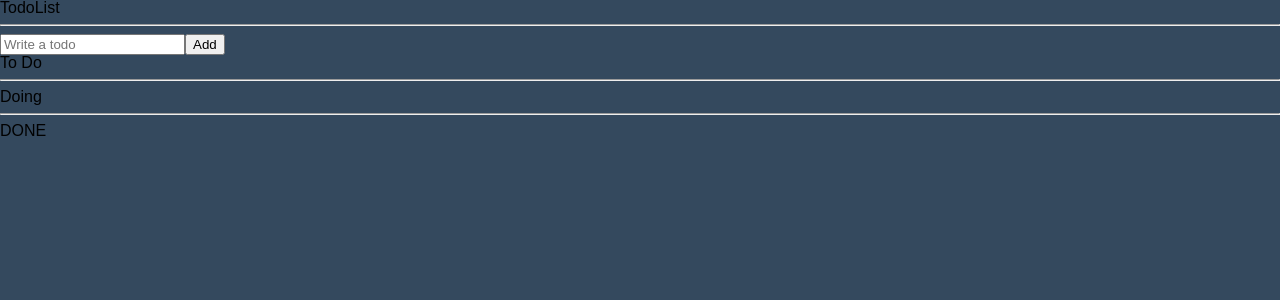
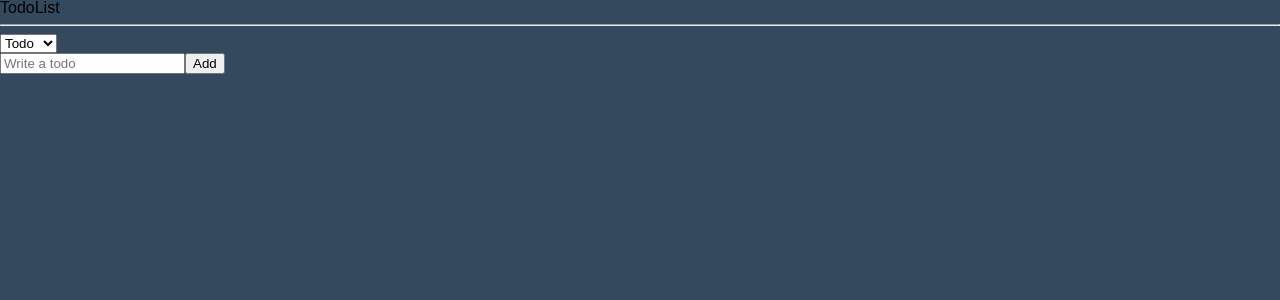
Before and after one commit to kyungchan3007/Todo, a React (Create React App) app: page / in a window 1280 px wide. Shown: the top 300 px of the page. Built offline with nearby package versions, Linux system fonts and the light colour scheme; a web font is replaced by a local one.

Commit message:
RecoilSelecter2

```diff
--- a/src/components/Todo.tsx
+++ b/src/components/Todo.tsx
@@ -2,11 +2,11 @@ import { useSetRecoilState } from "recoil";
 import { IToDo } from "../type/todoType";
 import { toDoState } from "../unit/recoilState";
 
-const sss = ["apple", "orange", "berry", "kiwi"];
-const target = 1;
-const ddd = sss.slice(0, target);
-const ccc = sss.slice(target + 1);
-const hhh = [...ddd, "dfg", ...ccc];
+// const sss = ["apple", "orange", "berry", "kiwi"];
+// const target = 1;
+// const ddd = sss.slice(0, target);
+// const ccc = sss.slice(target + 1);
+// const hhh = [...ddd, "dfg", ...ccc];
 
 export default function Todo(props: IToDo) {
   //   const onClickTodo = (category: IToDo["category"]) => { category 의 타입을 타입스크립트를 사용해서 맞춰줄수도 있다.
--- a/src/components/TodoList.tsx
+++ b/src/components/TodoList.tsx
@@ -1,8 +1,9 @@
 import styled from "styled-components";
-import { useRecoilValue } from "recoil";
-import { toDoSelecter, toDoState } from "../unit/recoilState";
+import { useRecoilState, useRecoilValue } from "recoil";
+import { categoryState, toDoSelecter } from "../unit/recoilState";
 import CreateTodo from "./CreateTodo";
 import Todo from "./Todo";
+import { ReactHTMLElement, useState } from "react";
 
 export const Error = styled.span`
   color: red;
@@ -25,14 +26,30 @@ export default function TodoList() {
   // };
   // const toDos = useRecoilValue(toDoState);
   // 배열안에 배열을 선택하고 싶으면 배열을 열구 순서대로 이름을 지정하면된다
-  const [to, ing, done] = useRecoilValue(toDoSelecter);
+  const to = useRecoilValue(toDoSelecter);
+  const [category, setCategory] = useRecoilState(categoryState);
+
+  const selectChange = (e: React.FormEvent<HTMLSelectElement>) => {
+    const {
+      currentTarget: { value }, // 태그의 name을 가져온다
+    } = e;
+    setCategory(value);
+  };
 
   return (
     <>
       <h1>TodoList</h1>
       <hr />
+      <select value={category} onInput={selectChange}>
+        <option value={"TO_DO"}>Todo</option>
+        <option value={"DOING"}>Doing</option>
+        <option value={"DONE"}>Done</option>
+      </select>
       <CreateTodo />
-      <h2> To Do </h2>
+      {to.map((el) => (
+        <Todo key={el.id} {...el}></Todo>
+      ))}
+      {/* <h2> To Do </h2>
       <ul>
         {to.map((el) => (
           <Todo key={el.id} {...el} />
@@ -51,7 +68,7 @@ export default function TodoList() {
         {done.map((el) => (
           <Todo key={el.id} {...el} />
         ))}
-      </ul>
+      </ul> */}
     </>
   );
 }
--- a/src/unit/recoilState.tsx
+++ b/src/unit/recoilState.tsx
@@ -4,6 +4,11 @@ import { IToDo } from "../type/todoType";
 export const toDoState = atom<IToDo[]>({
   key: "toDo",
   default: [],
+});
+
+export const categoryState = atom({
+  key: "category",
+  default: "TO_DO",
 });
 
 //state를 입력 받아서 그걸 변형해 반환하는 순수함수를 거쳐 반환된 값을 말한다.
@@ -16,15 +21,7 @@ export const toDoSelecter = selector({
   key: "todoSelecter",
   get: ({ get }) => {
     const toDos = get(toDoState);
-    return [
-      toDos.filter((el) => el.category === "TO_DO"),
-      toDos.filter((el) => el.category === "DOING"),
-      toDos.filter((el) => el.category === "DONE"),
-    ];
+    const category = get(categoryState);
+    return toDos.filter((el) => el.category === category);
   },
 });
-
-export const categoryState = atom({
-  key: "category",
-  default: "TO_DO",
-});
```
